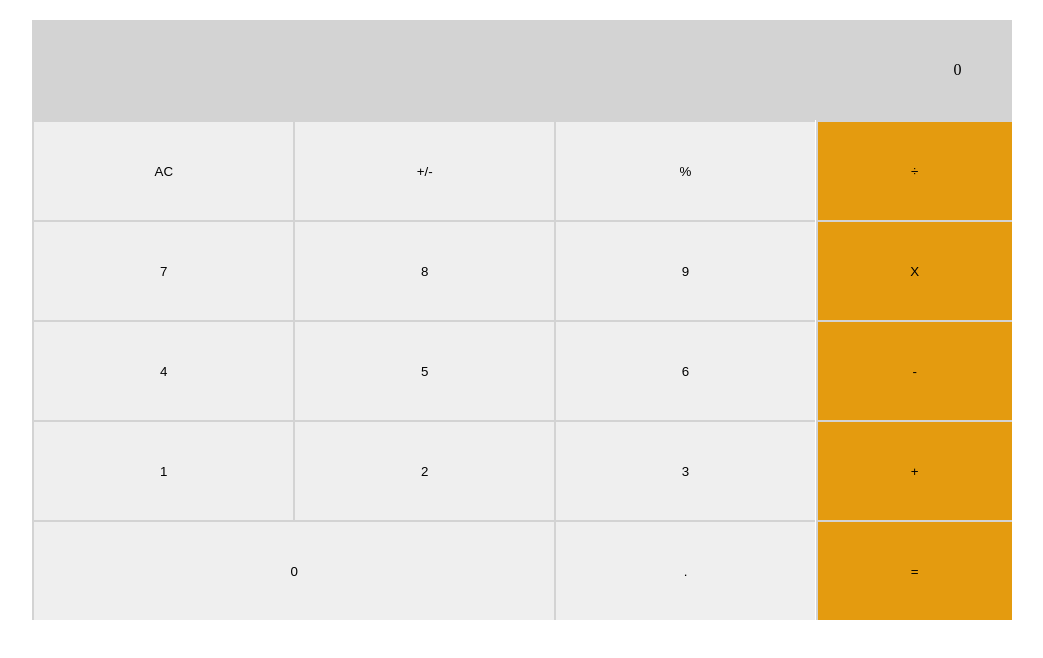
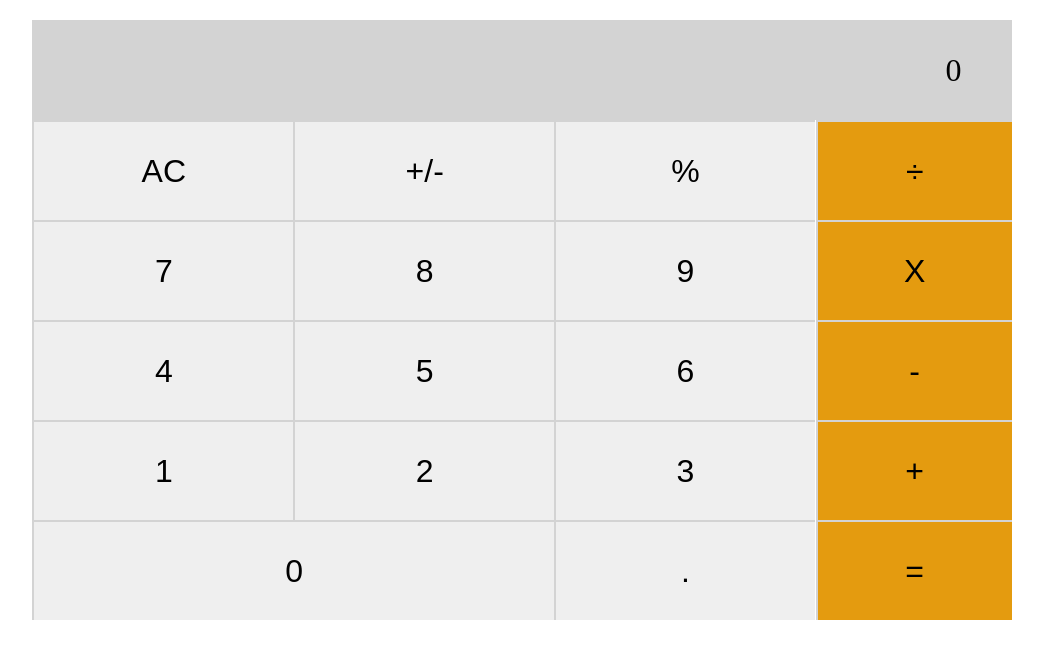
Before and after one commit to MesakDuduCoder/math-magicians, a React (Create React App) app: page / in a window 1280 px wide. Shown: the top 658 px of the page, without its empty margins (118-1161 px from the left). Built offline with nearby package versions, Linux system fonts and the light colour scheme.

Commit message:
update font size

```diff
--- a/src/css/calculator.css
+++ b/src/css/calculator.css
@@ -12,6 +12,7 @@ button {
     border-color: lightgrey;
     border-bottom: none;
     border-right: none;
+    font-size: 2rem;
 }
 .result {
     width: 80%;
@@ -23,6 +24,7 @@ button {
     align-items: center;
     background-color: lightgray;
     box-sizing: border-box;
+    font-size: 2rem;
 }
 
 .numbers {
```
